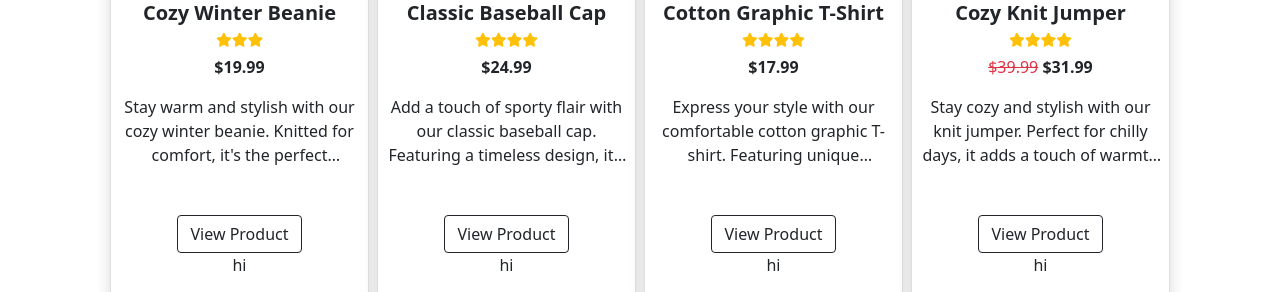
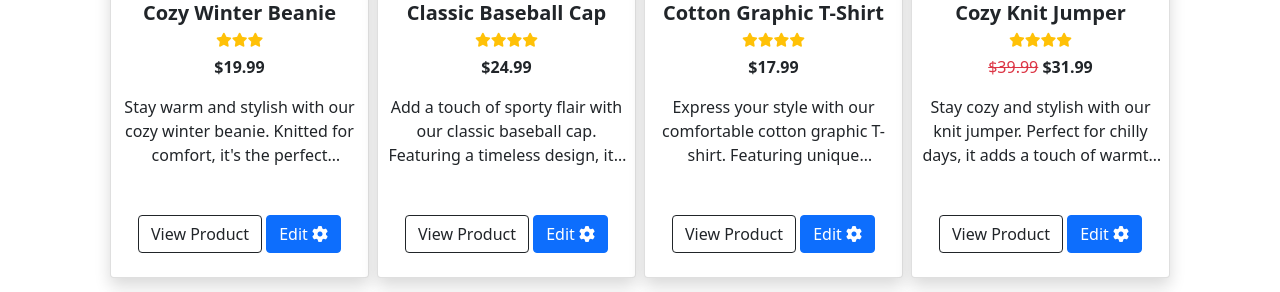
Before and after one commit to Noah-Samawi/ci-swag, a Django app: page /products/ in a window 1280 px wide. Shown: the part 636-928 px from the top of the page. Run offline with Django 3.2, Linux system fonts and the light colour scheme; the visitor is signed in with stand-in values (Sample User, id 1); data comes from the database, SQL or seed files in the repository; parts of the project's set-up code (start-up, migrations or seed data) failed here and were passed over; some libraries are stand-ins or nearby versions.

Commit message:
Fix edit product urls and card links #78

```diff
--- a/products/templates/includes/product_card.html
+++ b/products/templates/includes/product_card.html
@@ -58,7 +58,9 @@
        <!-- Edit Product if allowed -->
        {% if request.user.is_authenticated %}
         {% if request.user.is_superuser or request.user.profile.moderator %}
-            <p>hi</p>
+        <a class="btn btn-primary mt-auto" href="{% url "edit_product" product.pk %}"
+        >Edit <i class="fa-solid fa-gear"></i></a
+      >
         {% endif %}
     {% endif %}
       </div>
--- a/products/templates/products/edit_product.html
+++ b/products/templates/products/edit_product.html
@@ -42,7 +42,6 @@
       {% csrf_token %}
 
       <button type="submit" class="btn btn-primary my-4">Update Product</button>
-
 
         <button
         type="button"
--- a/products/urls.py
+++ b/products/urls.py
@@ -5,6 +5,7 @@ from . import views
 
 urlpatterns = [
     path('', views.all_products, name='products'),
+    path('<int:product_id>/', views.product_detail, name='product_detail'),
     path('add_product', views.AddProductPage.as_view(), name='add_product'),
-    path('<int:product_id>/', views.product_detail, name='product_detail'),
+    path('edit_product/<int:pk>/', views.EditProductPage.as_view(), name='edit_product'),
 ]
--- a/products/views.py
+++ b/products/views.py
@@ -98,8 +98,9 @@ class EditProductPage(LoginRequiredMixin, UserPassesTestMixin,
     Allows admins and moderators to to edit or delete products.
     """
 
+    model = Product
     form_class = ProductForm
-    template_name = "edit_product.html"
+    template_name = "products/edit_product.html"
     success_url = "/"
 
     def post(self, request, *args, **kwargs):
```
